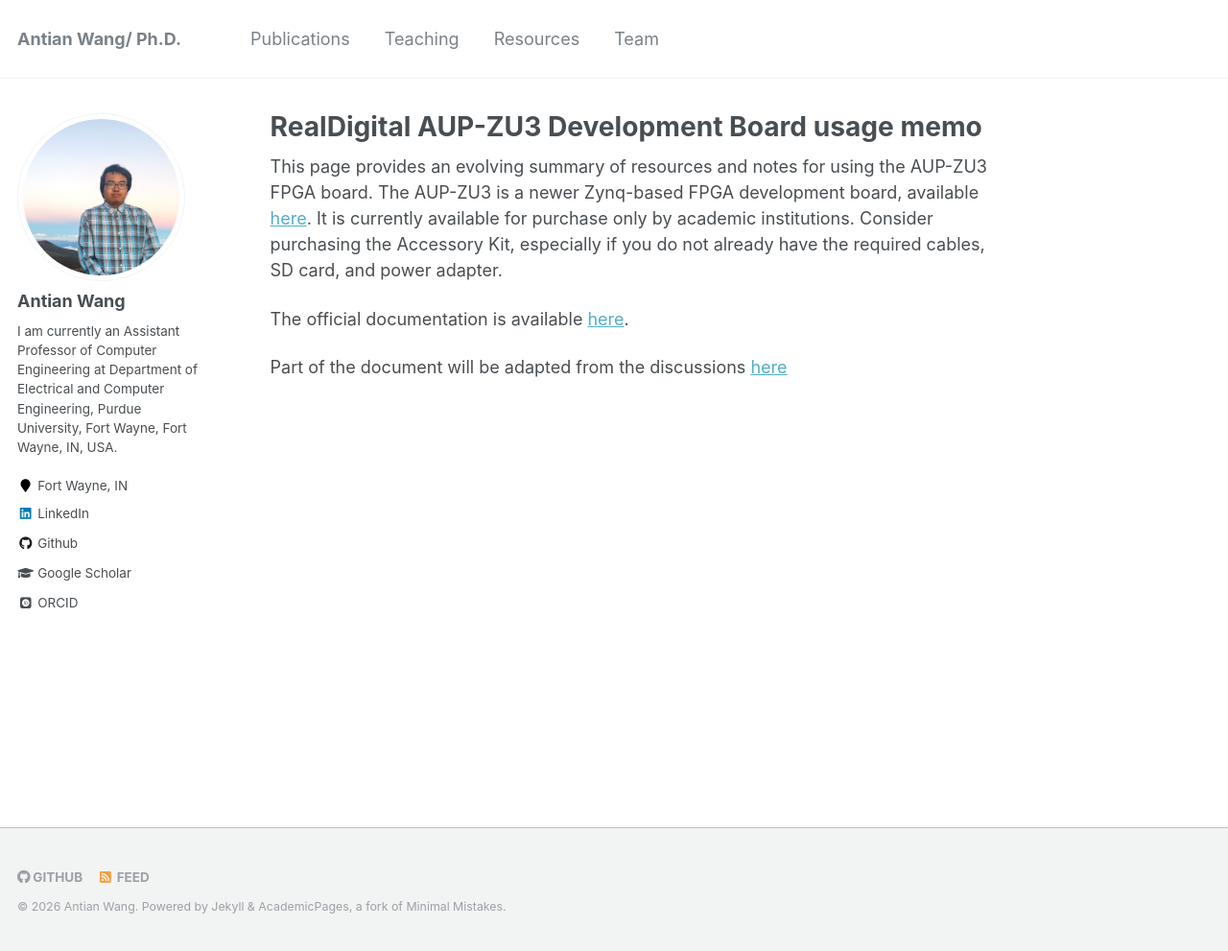
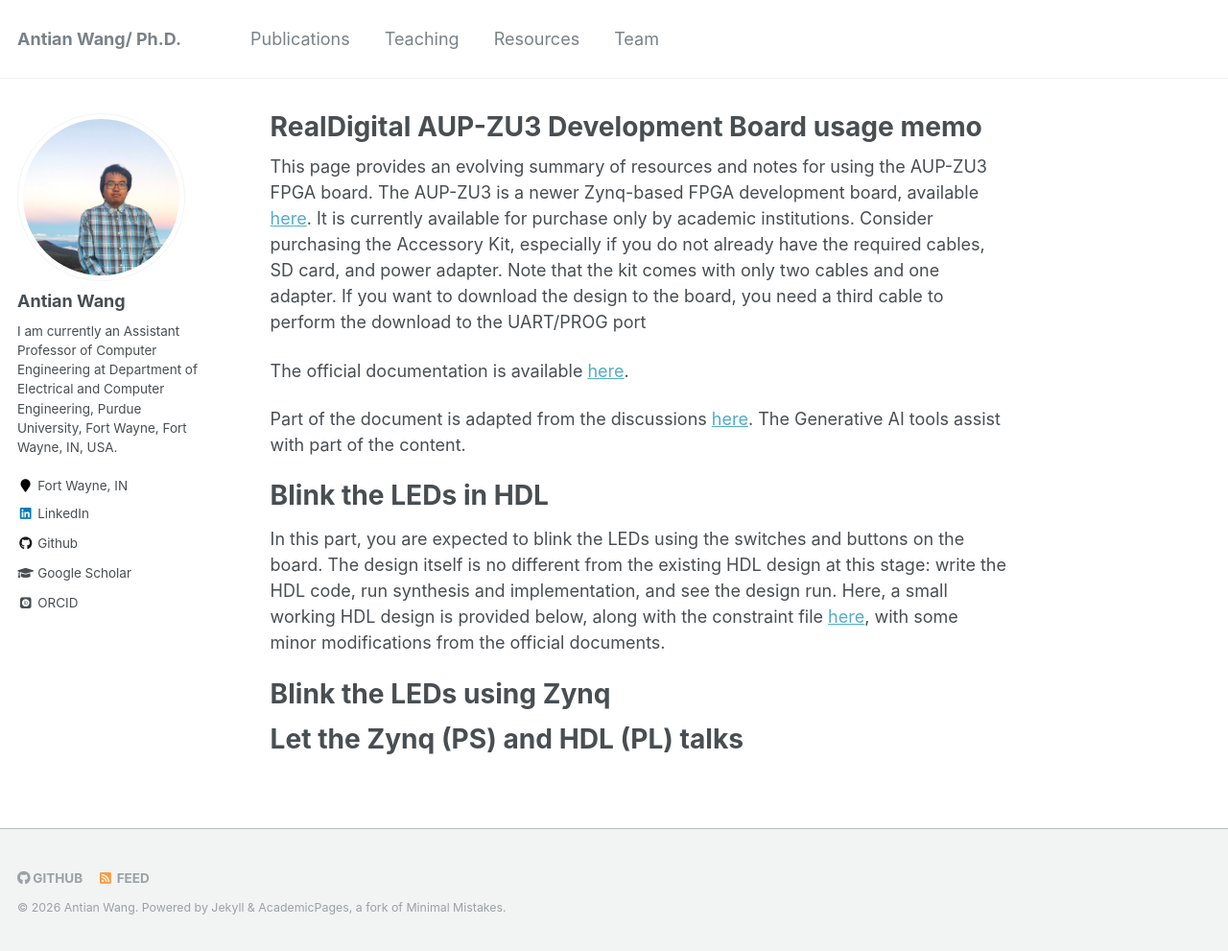
Before and after one commit to wangantian/wangantian.github.io, a Jekyll site: the page built from _resources/aup-zu3.md, in a window 1280 px wide and 991 px high. Shown: the whole window at 96% size. Built offline with Jekyll 4.4.1, drawn with Linux system fonts in a browser that asks for light colours; some web fonts are replaced.

Commit message:
Update aup-zu3.md

```diff
--- a/_resources/aup-zu3.md
+++ b/_resources/aup-zu3.md
@@ -6,8 +6,16 @@ redirect_from:
   - /aup-zu3.html
 ---
 
-<p>This page provides an evolving summary of resources and notes for using the AUP-ZU3 FPGA board. The AUP-ZU3 is a newer Zynq-based FPGA development board, available <a href="https://www.realdigital.org/hardware/aup-zu3">here</a>. It is currently available for purchase only by academic institutions. Consider purchasing the Accessory Kit, especially if you do not already have the required cables, SD card, and power adapter.</p>
+<p>This page provides an evolving summary of resources and notes for using the AUP-ZU3 FPGA board. The AUP-ZU3 is a newer Zynq-based FPGA development board, available <a href="https://www.realdigital.org/hardware/aup-zu3">here</a>. It is currently available for purchase only by academic institutions. Consider purchasing the Accessory Kit, especially if you do not already have the required cables, SD card, and power adapter. Note that the kit comes with only two cables and one adapter. If you want to download the design to the board, you need a third cable to perform the download to the UART/PROG port</p>
 
 <p>The official documentation is available <a href="https://xilinx.github.io/AUP-ZU3/">here</a>.</p>
 
-Part of the document will be adapted from the discussions <a href="https://uri-nextlab.github.io/ParallelProgrammingLabs/">here</a>
+Part of the document is adapted from the discussions <a href="https://uri-nextlab.github.io/ParallelProgrammingLabs/">here</a>. The Generative AI tools assist with part of the content.
+
+# Blink the LEDs in HDL
+In this part, you are expected to blink the LEDs using the switches and buttons on the board. The design itself is no different from the existing HDL design at this stage: write the HDL code, run synthesis and implementation, and see the design run. Here, a small working HDL design is provided below, along with the constraint file [here](https://wangantian.github.io/files/zu3_hdl.xdc), with some minor modifications from the official documents.
+
+# Blink the LEDs using Zynq
+
+
+# Let the Zynq (PS) and HDL (PL) talks
```
